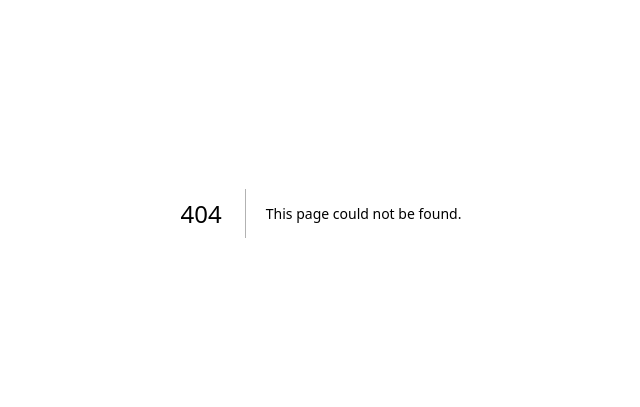
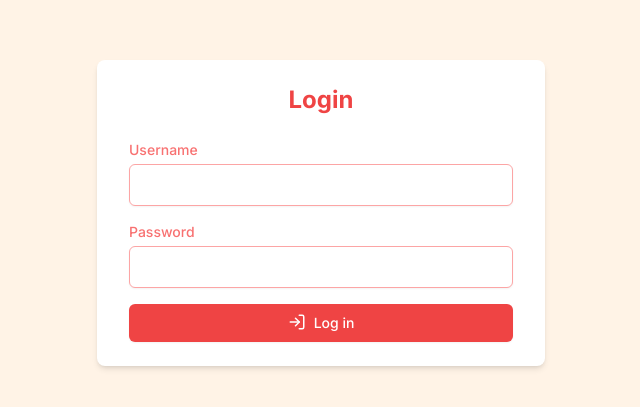
Before and after one commit to soldierxue/open_artifacts, a Next.js app: page /login in a window 1280 px wide. Before the commit this address had no page. Shown: the part 187-594 px from the top of the page, without its empty margins (319-959 px from the left). Built offline with nearby package versions, Linux system fonts and the light colour scheme.

Commit message:
add login page

```diff
--- a/app/api/auth/[...nextauth].ts
+++ /dev/null
@@ -1,39 +0,0 @@
-// pages/api/auth/[...nextauth].ts
-import NextAuth from "next-auth"
-import CredentialsProvider from "next-auth/providers/credentials"
-
-export default NextAuth({
-  providers: [
-    CredentialsProvider({
-      name: "Credentials",
-      credentials: {
-        username: { label: "Username", type: "text" },
-        password: { label: "Password", type: "password" }
-      },
-      async authorize(credentials, req) {
-        // Here you should check the credentials against your database
-        // This is a dummy check
-        if (credentials?.username === "user" && credentials?.password === "password") {
-          return { id: "1", name: "User", email: "user@example.com" }
-        } else {
-          return null
-        }
-      }
-    })
-  ],
-  pages: {
-    signIn: '/login',
-  },
-  callbacks: {
-    async jwt({ token, user }) {
-      if (user) {
-        token.id = user.id
-      }
-      return token
-    },
-    async session({ session, token }) {
-      session.user.id = token.id as string
-      return session
-    },
-  },
-})
--- /dev/null
+++ b/app/api/auth/[...nextauth]/route.ts
@@ -0,0 +1,29 @@
+import NextAuth from "next-auth"
+import CredentialsProvider from "next-auth/providers/credentials"
+
+const handler = NextAuth({
+  providers: [
+    CredentialsProvider({
+      name: 'Credentials',
+      credentials: {
+        username: { label: "Username", type: "text" },
+        password: { label: "Password", type: "password" }
+      },
+      async authorize(credentials, req) {
+        // Add your own logic here to validate credentials
+        const user = process.env.USERNAME??'admin';
+        const password = process.env.PASSWORD??'admin_test123';
+        if (credentials?.username === user && credentials?.password === password) {
+          return { id: "1", name: "Test User", email: "user@example.com" }
+        } else {
+          return null
+        }
+      }
+    })
+  ],
+  pages: {
+    signIn: '/login',
+  },
+})
+
+export { handler as GET, handler as POST }
--- a/app/layout.tsx
+++ b/app/layout.tsx
@@ -1,7 +1,7 @@
 import type { Metadata } from 'next'
 import { Inter } from 'next/font/google'
 import './globals.css'
-
+import { Providers } from './providers'
 const inter = Inter({ subsets: ['latin'] })
 
 export const metadata: Metadata = {
@@ -16,7 +16,9 @@ export default function RootLayout({
 }>) {
   return (
     <html lang="en">
-      <body className={inter.className}>{children}</body>
+      <body className={inter.className}>
+      <Providers>{children}</Providers>
+      </body>
     </html>
   )
 }
--- a/app/login.tsx
+++ /dev/null
@@ -1,68 +0,0 @@
-// pages/login.tsx
-'use client'
-
-import { useState } from 'react'
-import { signIn } from 'next-auth/react'
-import { useRouter } from 'next/router'
-import Image from 'next/image'
-
-export default function Login() {
-  const [username, setUsername] = useState('')
-  const [password, setPassword] = useState('')
-  const router = useRouter()
-
-  const handleSubmit = async (e: React.FormEvent) => {
-    e.preventDefault()
-    const result = await signIn('credentials', {
-      username,
-      password,
-      redirect: false,
-    })
-
-    if (result?.error) {
-      alert(result.error)
-    } else {
-      router.push('/')
-    }
-  }
-
-  return (
-    <div className="min-h-screen flex items-center justify-center bg-gray-100">
-      <div className="bg-white p-8 rounded-lg shadow-md w-96">
-        <div className="flex justify-center mb-8">
-          <Image src="/logo.svg" alt="logo" width={60} height={60} />
-        </div>
-        <form onSubmit={handleSubmit}>
-          <div className="mb-4">
-            <label htmlFor="username" className="block text-sm font-medium text-gray-700">Username</label>
-            <input
-              type="text"
-              id="username"
-              value={username}
-              onChange={(e) => setUsername(e.target.value)}
-              className="mt-1 block w-full rounded-md border-gray-300 shadow-sm focus:border-indigo-300 focus:ring focus:ring-indigo-200 focus:ring-opacity-50"
-              required
-            />
-          </div>
-          <div className="mb-6">
-            <label htmlFor="password" className="block text-sm font-medium text-gray-700">Password</label>
-            <input
-              type="password"
-              id="password"
-              value={password}
-              onChange={(e) => setPassword(e.target.value)}
-              className="mt-1 block w-full rounded-md border-gray-300 shadow-sm focus:border-indigo-300 focus:ring focus:ring-indigo-200 focus:ring-opacity-50"
-              required
-            />
-          </div>
-          <button
-            type="submit"
-            className="w-full bg-blue-500 text-white py-2 px-4 rounded-md hover:bg-blue-600 focus:outline-none focus:ring-2 focus:ring-blue-500 focus:ring-opacity-50"
-          >
-            Log In
-          </button>
-        </form>
-      </div>
-    </div>
-  )
-}
--- /dev/null
+++ b/app/login/page.tsx
@@ -0,0 +1,92 @@
+'use client'
+
+import { useState } from 'react'
+import { signIn } from 'next-auth/react'
+import { useRouter } from 'next/navigation'
+import { Loader2, LogIn, AlertCircle } from 'lucide-react'
+
+export default function Login() {
+  const [username, setUsername] = useState('')
+  const [password, setPassword] = useState('')
+  const [isLoading, setIsLoading] = useState(false)
+  const [error, setError] = useState('')
+  const router = useRouter()
+
+  const handleSubmit = async (e: React.FormEvent) => {
+    e.preventDefault()
+    setIsLoading(true)
+    setError('')
+
+    const result = await signIn('credentials', {
+      username,
+      password,
+      redirect: false,
+    })
+
+    if (result?.error) {
+      setError('Access denied. Please check your credentials.')
+      setIsLoading(false)
+    } else {
+      router.push('/')
+    }
+  }
+
+  return (
+    <div className="flex items-center justify-center min-h-screen bg-[#fff3e6]">
+      <div className="w-full max-w-md px-8 py-6 bg-white rounded-lg shadow-md">
+        <h3 className="text-2xl font-bold text-center text-red-500 mb-6">Login</h3>
+        <form onSubmit={handleSubmit}>
+          <div className="space-y-4">
+            <div>
+              <label htmlFor="username" className="block text-sm font-medium text-red-400">Username</label>
+              <input
+                id="username"
+                type="text"
+                className="mt-1 block w-full px-3 py-2 bg-white border border-red-300 rounded-md shadow-sm focus:outline-none focus:ring-red-400 focus:border-red-600"
+                value={username}
+                onChange={(e) => setUsername(e.target.value)}
+                required
+              />
+            </div>
+            <div>
+              <label htmlFor="password" className="block text-sm font-medium text-red-400">Password</label>
+              <input
+                id="password"
+                type="password"
+                className="mt-1 block w-full px-3 py-2 bg-white border border-red-300 rounded-md shadow-sm focus:outline-none focus:ring-red-400 focus:border-red-600"
+                value={password}
+                onChange={(e) => setPassword(e.target.value)}
+                required
+              />
+            </div>
+            {error && (
+              <div className="text-red-500 text-sm flex items-center">
+                <AlertCircle size={16} className="mr-2" />
+                {error}
+              </div>
+            )}
+            <div>
+              <button
+                className={`w-full flex justify-center py-2 px-4 border border-transparent rounded-md shadow-sm text-sm font-medium text-white bg-red-500 hover:bg-red-600 focus:outline-none focus:ring-2 focus:ring-offset-2 focus:ring-[#268bd2] ${isLoading ? 'opacity-50 cursor-not-allowed' : ''}`}
+                type="submit"
+                disabled={isLoading}
+              >
+                {isLoading ? (
+                  <>
+                    <Loader2 className="animate-spin mr-2" size={18} />
+                    Processing
+                  </>
+                ) : (
+                  <>
+                    <LogIn className="mr-2" size={18} />
+                    Log in
+                  </>
+                )}
+              </button>
+            </div>
+          </div>
+        </form>
+      </div>
+    </div>
+  )
+}
--- a/app/page.tsx
+++ b/app/page.tsx
@@ -1,13 +1,16 @@
 'use client'
 
 import { useEffect } from 'react'
-import { useSession, signOut } from 'next-auth/react'
-import { useRouter } from 'next/router'
+import { useSession } from 'next-auth/react'
+import { useRouter } from 'next/navigation'
 import Image from 'next/image'
 import { useChat } from 'ai/react'
 
 import { Chat } from '@/components/chat'
 import { SideView } from '@/components/side-view'
+
+// Simulate user ID
+const userID = 'dummy-user-id'
 
 export default function Home() {
   const { data: session, status } = useSession()
@@ -21,19 +24,17 @@ export default function Home() {
 
   const { messages, setMessages, input, setInput, append, handleInputChange, handleSubmit, data } = useChat({
     api: '/api/chat',
-    body: { userID: session?.user?.id },
+    body: { userID },
   })
 
+  // For simplicity, we care only about the latest message that has a tool invocation
   const latestMessageWithToolInvocation = [...messages].reverse().find(message => message.toolInvocations && message.toolInvocations.length > 0)
+  // Get the latest tool invocation
   const latestToolInvocation = latestMessageWithToolInvocation?.toolInvocations?.[0]
 
   const clearMessages = () => {
     setMessages([]);
   };
-
-  const handleLogout = () => {
-    signOut({ callbackUrl: '/login' })
-  }
 
   if (status === 'loading') {
     return <div>Loading...</div>
@@ -45,14 +46,8 @@ export default function Home() {
 
   return (
     <main className="flex min-h-screen max-h-screen">
-      <div className="fixed top-0 left-0 right-0 py-4 pl-8 flex justify-between items-center">
+      <div className="fixed top-0 left-0 right-0 py-4 pl-8">
         <Image src="/logo.svg" alt="logo" width={30} height={30} />
-        <button
-          onClick={handleLogout}
-          className="mr-8 bg-red-500 text-white py-2 px-4 rounded-md hover:bg-red-600 focus:outline-none focus:ring-2 focus:ring-red-500 focus:ring-opacity-50"
-        >
-          Logout
-        </button>
       </div>
       <div className="flex-1 flex space-x-8 w-full pt-16 pb-8 px-4">
         <Chat
--- /dev/null
+++ b/app/providers.tsx
@@ -0,0 +1,7 @@
+'use client'
+
+import { SessionProvider } from "next-auth/react"
+
+export function Providers({ children }: { children: React.ReactNode }) {
+  return <SessionProvider>{children}</SessionProvider>
+}
--- a/components/chat.tsx
+++ b/components/chat.tsx
@@ -1,5 +1,5 @@
 import { useState, useEffect, FormEvent, useCallback, useRef } from 'react'
-import { Terminal, Image as ImageIcon ,Trash2,FileText, FileSpreadsheet} from 'lucide-react'
+import { Terminal, Image as ImageIcon ,Paperclip,Trash2,FileText, FileSpreadsheet} from 'lucide-react'
 import { Message } from 'ai/react'
 import type {
   ChatRequestOptions,
@@ -235,7 +235,7 @@ export function Chat({
             onClick={() => fileInputRef.current?.click()}
             className="p-2 bg-[#FFE7CC] rounded-lg"
           >
-            <ImageIcon className="text-[#FF8800]" />
+            <Paperclip className="text-[#FF8800]" />
           </button>
           <input
             type="file"
--- a/next.config.mjs
+++ b/next.config.mjs
@@ -1,4 +1,6 @@
 /** @type {import('next').NextConfig} */
-const nextConfig = {};
+const nextConfig = {experimental: {
+    appDir: true,
+  },};
 
 export default nextConfig;
--- a/package.json
+++ b/package.json
@@ -11,6 +11,7 @@
   "dependencies": {
     "@ai-sdk/amazon-bedrock": "^0.0.1",
     "@ai-sdk/anthropic": "^0.0.23",
+    "@auth/core": "^0.34.1",
     "@e2b/code-interpreter": "^0.0.9-multikernel-code-interpreterer.0",
     "@radix-ui/react-tabs": "^1.1.0",
     "ai": "^3.2.15",
```
Also changed, not shown: 1 other file (tests, documents, lock files or other folders).
